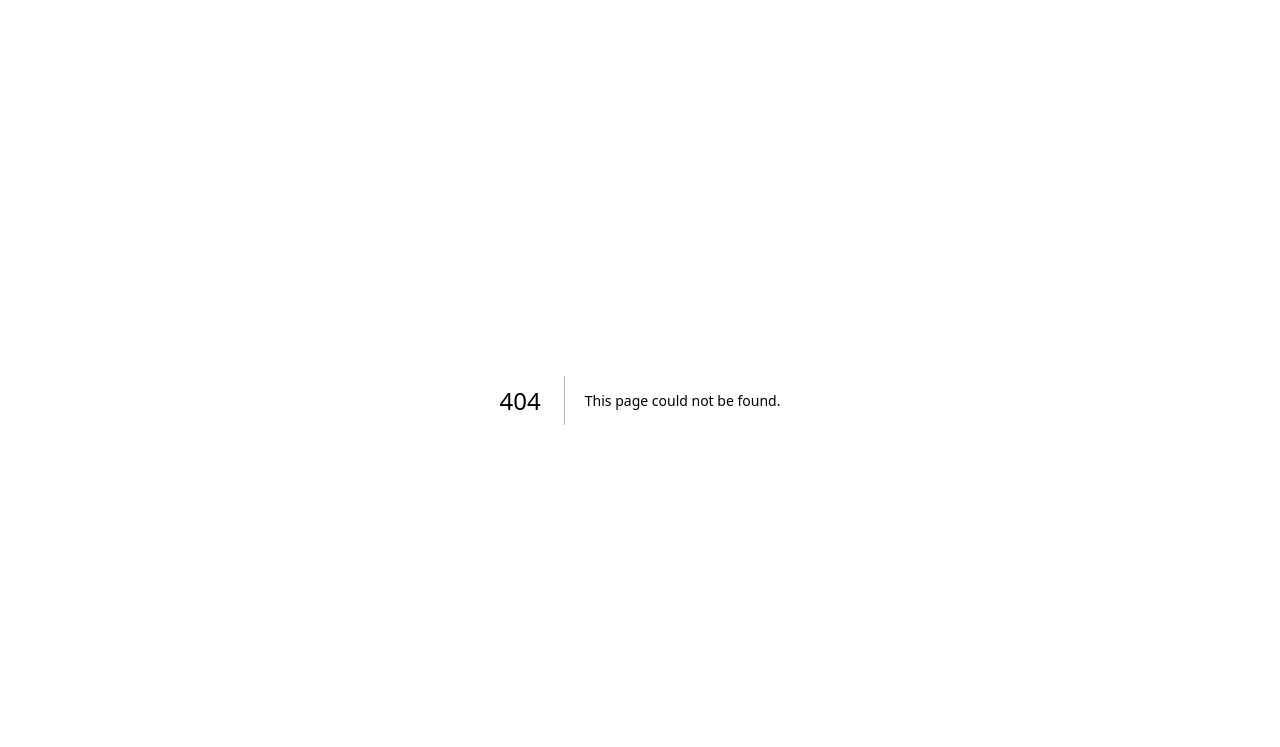
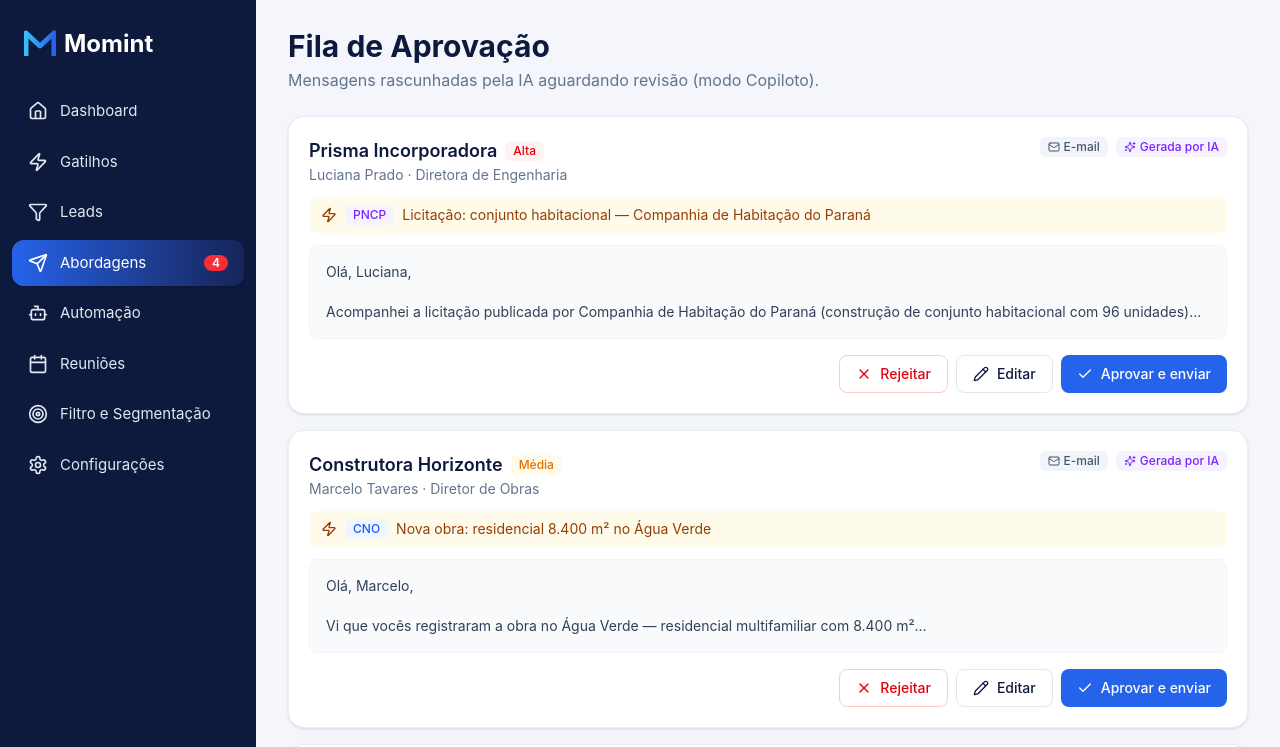
Before and after one commit to Christianleineker/momint, a Next.js app in the folder apps/web/: page /abordagens in a window 1280 px wide. Before the commit this address had no page. Shown: the top 747 px of the page. Built offline with nearby package versions, Linux system fonts and the light colour scheme.

Commit message:
feat(web): esboço da fila de aprovação

```diff
--- /dev/null
+++ b/apps/web/src/app/(app)/abordagens/page.tsx
@@ -0,0 +1,45 @@
+import { Check, Mail, MessageCircle, Pencil, Sparkles, X, Zap } from "lucide-react";
+import { Badge, Botao, Cabecalho, Card, FONTE_ROTULO, FONTE_TOM, PRIORIDADE_ROTULO, PRIORIDADE_TOM } from "@/components/ui";
+
+// TODO: GET /api/abordagens/fila + aprovar/editar/rejeitar (e atualizar contador da sidebar)
+const FILA = [
+  { id: "1", empresa: "Prisma Incorporadora", contato: "Luciana Prado · Diretora de Engenharia", canal: "EMAIL", gatilho: "PNCP", prioridade: "ALTA", resumo: "Licitação: conjunto habitacional — Companhia de Habitação do Paraná", texto: "Olá, Luciana,\n\nAcompanhei a licitação publicada por Companhia de Habitação do Paraná (construção de conjunto habitacional com 96 unidades)…" },
+  { id: "2", empresa: "Construtora Horizonte", contato: "Marcelo Tavares · Diretor de Obras", canal: "EMAIL", gatilho: "CNO", prioridade: "MEDIA", resumo: "Nova obra: residencial 8.400 m² no Água Verde", texto: "Olá, Marcelo,\n\nVi que vocês registraram a obra no Água Verde — residencial multifamiliar com 8.400 m²…" },
+  { id: "3", empresa: "Edifica Engenharia", contato: "André Kowalski · Sócio-Engenheiro", canal: "WHATSAPP", gatilho: "PNCP", prioridade: "MEDIA", resumo: "Licitação: impermeabilização de 6 escolas — Município de Colombo", texto: "Olá, André! Aqui é Rafael, da ImperSul. Acompanhei a licitação publicada por Município de Colombo…" },
+];
+
+export default function AbordagensPage() {
+  return (
+    <>
+      <Cabecalho titulo="Fila de Aprovação" subtitulo="Mensagens rascunhadas pela IA aguardando revisão (modo Copiloto)." />
+      <div className="space-y-4">
+        {FILA.map((m) => (
+          <Card key={m.id}>
+            <div className="flex flex-wrap items-start justify-between gap-3">
+              <div>
+                <div className="flex items-center gap-2">
+                  <h3 className="text-lg font-semibold text-navy">{m.empresa}</h3>
+                  <Badge tom={PRIORIDADE_TOM[m.prioridade]}>{PRIORIDADE_ROTULO[m.prioridade]}</Badge>
+                </div>
+                <p className="text-sm text-slate-500">{m.contato}</p>
+              </div>
+              <div className="flex items-center gap-2">
+                <Badge tom="cinza">{m.canal === "EMAIL" ? <Mail className="mr-1 h-3 w-3" /> : <MessageCircle className="mr-1 h-3 w-3" />}{m.canal === "EMAIL" ? "E-mail" : "WhatsApp"}</Badge>
+                <Badge tom="roxo"><Sparkles className="mr-1 h-3 w-3" /> Gerada por IA</Badge>
+              </div>
+            </div>
+            <div className="my-3 flex items-center gap-2 rounded-lg bg-amber-50 px-3 py-2 text-sm text-amber-800">
+              <Zap className="h-4 w-4" /> <Badge tom={FONTE_TOM[m.gatilho]}>{FONTE_ROTULO[m.gatilho]}</Badge> {m.resumo}
+            </div>
+            <pre className="whitespace-pre-wrap rounded-lg border border-slate-100 bg-slate-50 p-4 font-sans text-sm text-slate-700">{m.texto}</pre>
+            <div className="mt-4 flex justify-end gap-2">
+              <Botao variante="perigo"><X className="h-4 w-4" /> Rejeitar</Botao>
+              <Botao variante="secundario"><Pencil className="h-4 w-4" /> Editar</Botao>
+              <Botao><Check className="h-4 w-4" /> Aprovar e enviar</Botao>
+            </div>
+          </Card>
+        ))}
+      </div>
+    </>
+  );
+}
```
